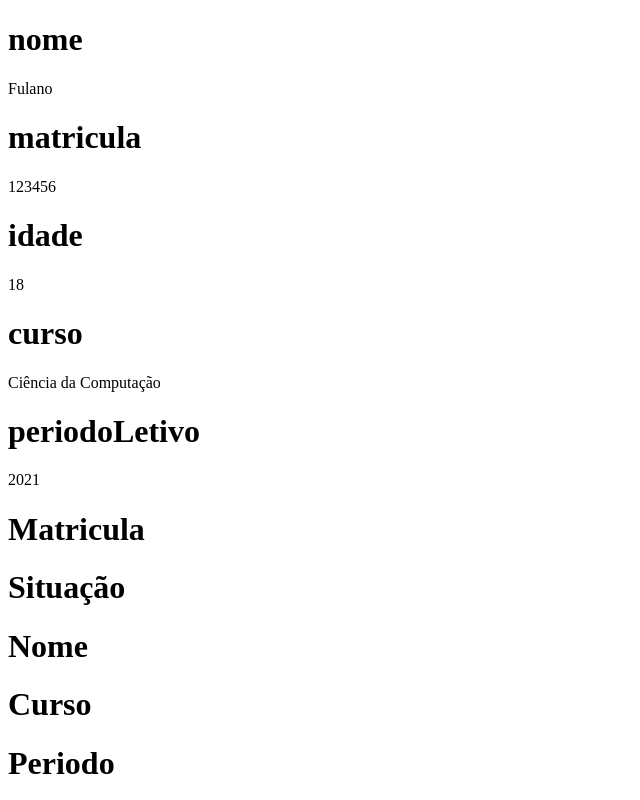
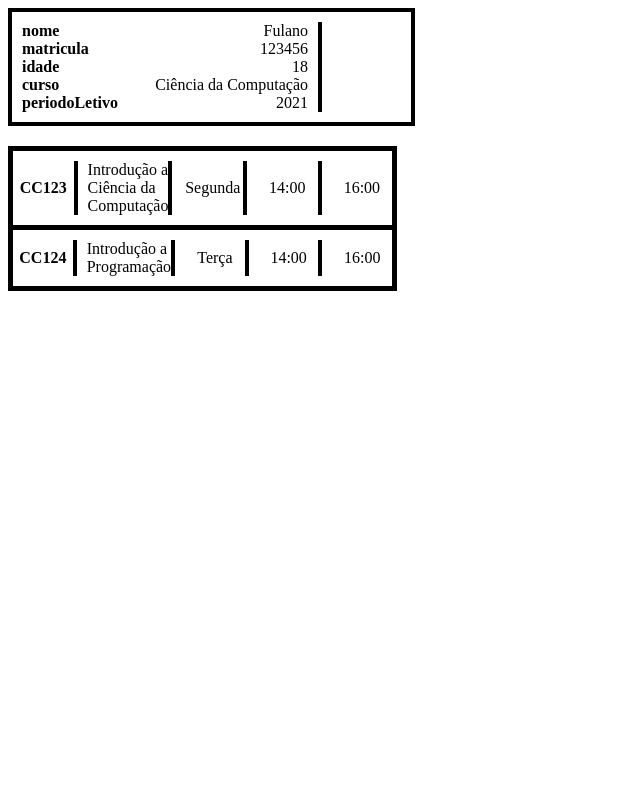
Before and after one commit to ufjf-dcc207/ufjf-dcc207-2024-3-a-atv02-Miguel-Dias-112, a React (Vite) app: page / in a window 1280 px wide. Shown: the top 800 px of the page, without its empty margins (0-640 px from the left). Built offline with nearby package versions, Linux system fonts and the light colour scheme.

Commit message:
adiciona estilo para a view de dados

```diff
--- a/src/Components/DadosAlunos/DadosAluno.css
+++ b/src/Components/DadosAlunos/DadosAluno.css
@@ -0,0 +1,31 @@
+.dadosContainer{
+    display: flex;
+    flex-direction: column;
+    justify-content: center;
+    align-items: flex-start;
+    width: 30%;
+
+    border: 4px solid #000;
+    padding: 10px;
+}
+.dadosData{
+    display: flex;
+    flex-direction: row;
+    justify-content: center;
+    align-items: center;
+    width: 100%;
+    max-width: 300px;
+    justify-content: space-between;
+}
+.dadosData h1{
+    margin: 0%;
+    padding: 0%;
+    font-size: medium;
+}
+.dadosData p{
+    margin: 0%;
+    padding: 0%;
+    text-align: left;
+    padding-right: 10px;
+    border-right: 4px solid black;
+}
--- a/src/Components/DadosAlunos/DadosAlunos.tsx
+++ b/src/Components/DadosAlunos/DadosAlunos.tsx
@@ -1,34 +1,18 @@
 import { Aluno } from '../../App'
-
-function Dado({nome, valor}: {nome: string, valor: string | number}) {
-    return (
-     <div>
-       <h1>{nome}</h1>
-       <p>{valor}</p>
-     </div>
-    )
- }
-
+import './DadosAluno.css'
  function DadosAluno(aluno: Aluno) {
     return (
-      <div>
+      <div className='dadosContainer'>
         {Object.entries(aluno).map(([nome, valor]) => {
-          return <Dado nome={nome} valor={valor} />
+          return (
+            <div className='dadosData'>
+              <h1>{nome}</h1>
+              <p>{valor}</p>
+            </div>
+          )
+
         })}
-        <div>
-          <h1>Matricula</h1>
-          <h1>Situação</h1>
-          <h1>Nome</h1>
-          <h1>Curso</h1>
-          <h1>Periodo</h1>
-        </div>
-        <div>
-          <p>{aluno.matricula}</p>
-          <p>{aluno.idade}</p>
-          <p>{aluno.nome}</p>
-          <p>{aluno.curso}</p>
-          <p>{aluno.periodoLetivo}</p>
-        </div>
+
 
       </div>
     )
```
